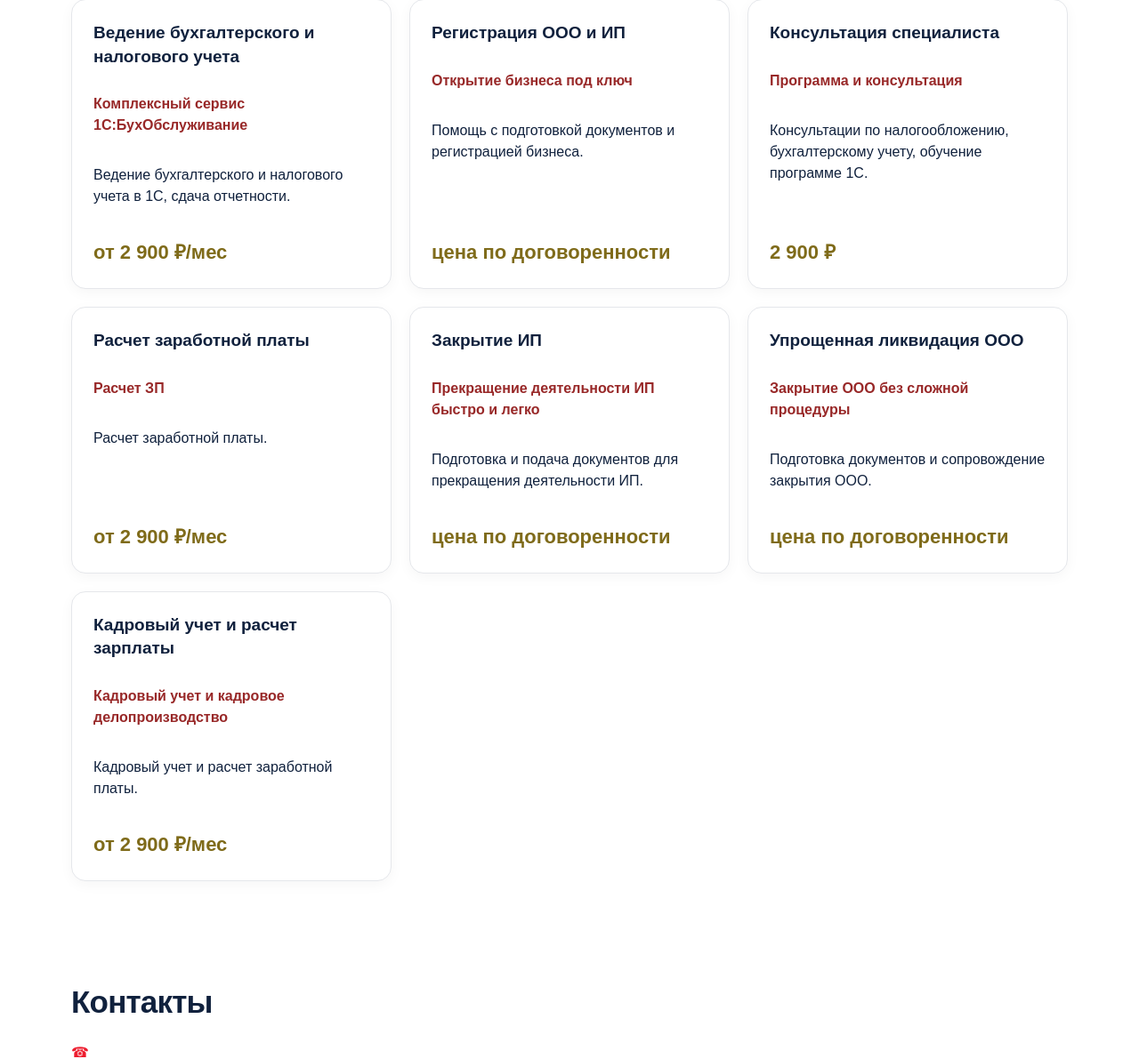
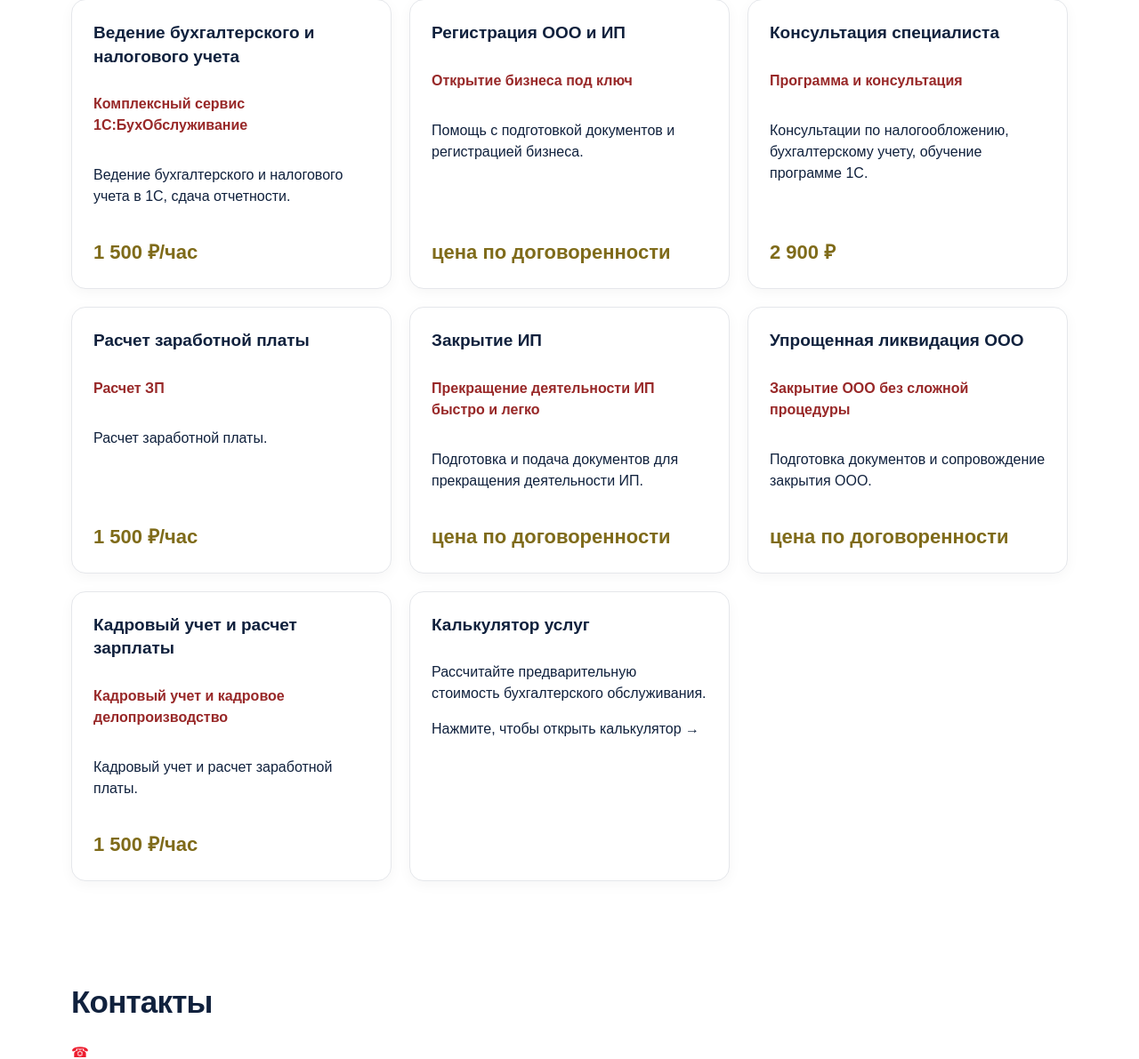
Before and after one commit to tagunovaalena25-png/buh-obsluzhivanie-site, a Flask app: page / in a window 1280 px wide. Shown: the part 3188-4379 px from the top of the page at 89% size. Run offline with Flask 3, Linux system fonts and the light colour scheme; data comes from the database, SQL or seed files in the repository.

Commit message:
Update index.html

```diff
--- a/templates/index.html
+++ b/templates/index.html
@@ -16,7 +16,7 @@
      class="site-logo">
     <nav>
       <a href="#home">Главная</a><a href="#about">О компании</a><a href="#services">Наша работа</a>
-      <a href="#benefits">Преимущества</a><a href="#reviews">Отзывы</a><a href="#products-services">Товары и услуги</a><a href="#contacts">Контакты</a>
+      <a href="#benefits">Преимущества</a><a href="#reviews">Отзывы</a><a href="#products-services">Товары и услуги</a><a href="/calculator">Калькулятор услуг</a><a href="#contacts">Контакты</a><a href="#map">Карта</a>
     </nav>
     <a class="button small" href="tel:+79372696166">☎ Позвонить</a>
   </div>
@@ -199,7 +199,7 @@
         <h3>Ведение бухгалтерского и налогового учета</h3>
         <p class="service-subtitle">Комплексный сервис 1С:БухОбслуживание</p>
         <p>Ведение бухгалтерского и налогового учета в 1С, сдача отчетности.</p>
-        <div class="service-price">от 2 900 ₽/мес</div>
+        <div class="service-price">1 500 ₽/час</div>
       </div>
 
       <div class="service-card">
@@ -220,7 +220,7 @@
         <h3>Расчет заработной платы</h3>
         <p class="service-subtitle">Расчет ЗП</p>
         <p>Расчет заработной платы.</p>
-        <div class="service-price">от 2 900 ₽/мес</div>
+        <div class="service-price">1 500 ₽/час</div>
       </div>
 
       <div class="service-card">
@@ -241,8 +241,12 @@
         <h3>Кадровый учет и расчет зарплаты</h3>
         <p class="service-subtitle">Кадровый учет и кадровое делопроизводство</p>
         <p>Кадровый учет и расчет заработной платы.</p>
-        <div class="service-price">от 2 900 ₽/мес</div>
+        <div class="service-price">1 500 ₽/час</div>
        </div>
+<div class="service-card calculator-card">
+   <h3>Калькулятор услуг</h3>
+<p class="calculator-subtitle">Рассчитайте предварительную стоимость бухгалтерского обслуживания.</p>    <a href="{{ url_for('calculator') }}">Нажмите, чтобы открыть калькулятор →</a>
+</div>
       </div>
     </div>
   </div>
@@ -340,6 +344,7 @@
     <button class="button submit" type="submit">Отправить заявку →</button>
 </form>
         </div>
+<section id="map">
      <div style="position:relative;overflow:hidden;"><a href="https://yandex.ru/maps/org/1s_bukhobsluzhivaniye_tatverk/11966886410/?utm_medium=mapframe&utm_source=maps" style="color:#eee;font-size:12px;position:absolute;top:0px;">1С: БухОбслуживание. Татверк</a><a href="https://yandex.ru/maps/11143/balakovo/category/accountants/184105392/?utm_medium=mapframe&utm_source=maps" style="color:#eee;font-size:12px;position:absolute;top:14px;">Бухгалтерские услуги в Балакове</a><a href="https://yandex.ru/maps/11143/balakovo/category/outsourcing/265368577/?utm_medium=mapframe&utm_source=maps" style="color:#eee;font-size:12px;position:absolute;top:28px;">Аутсорсинг в Балакове</a><iframe src="https://yandex.ru/map-widget/v1/org/1s_bukhobsluzhivaniye_tatverk/11966886410/?ll=47.787828%2C52.031708&z=19.2" width="560" height="400" frameborder="1" allowfullscreen="true" style="position:relative;"></iframe></div>
   </section>
 </main>
```
